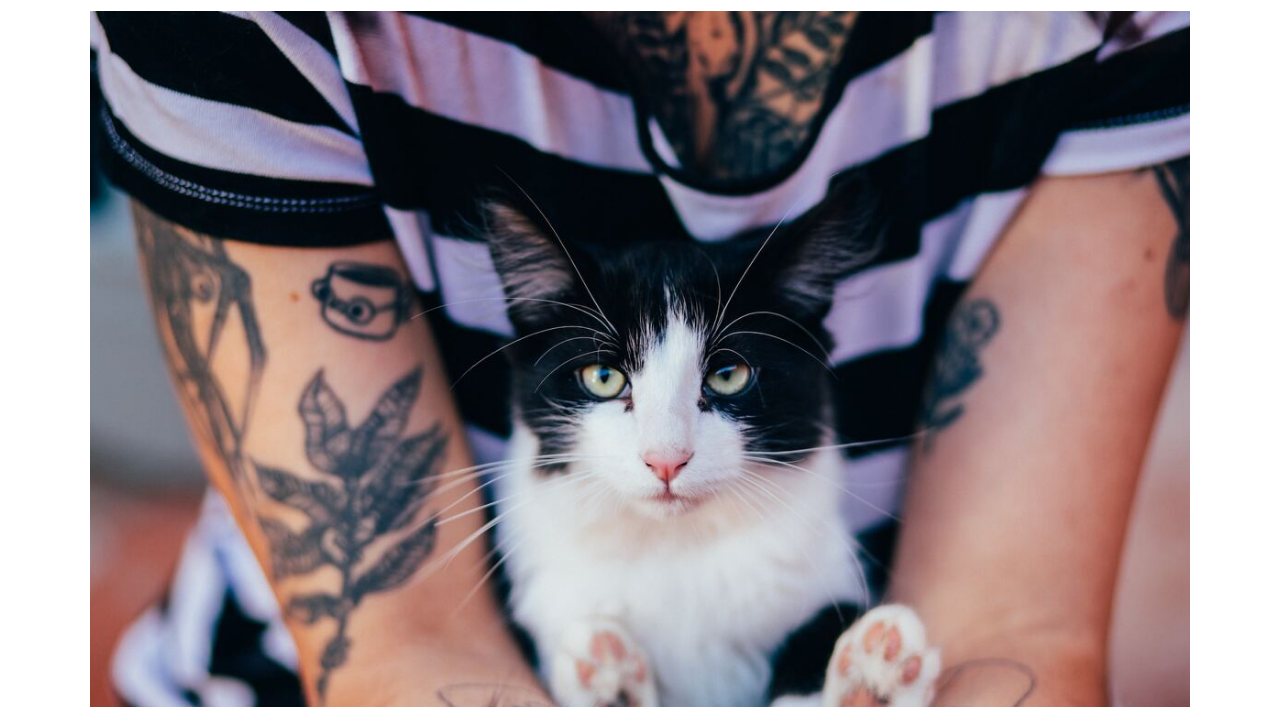
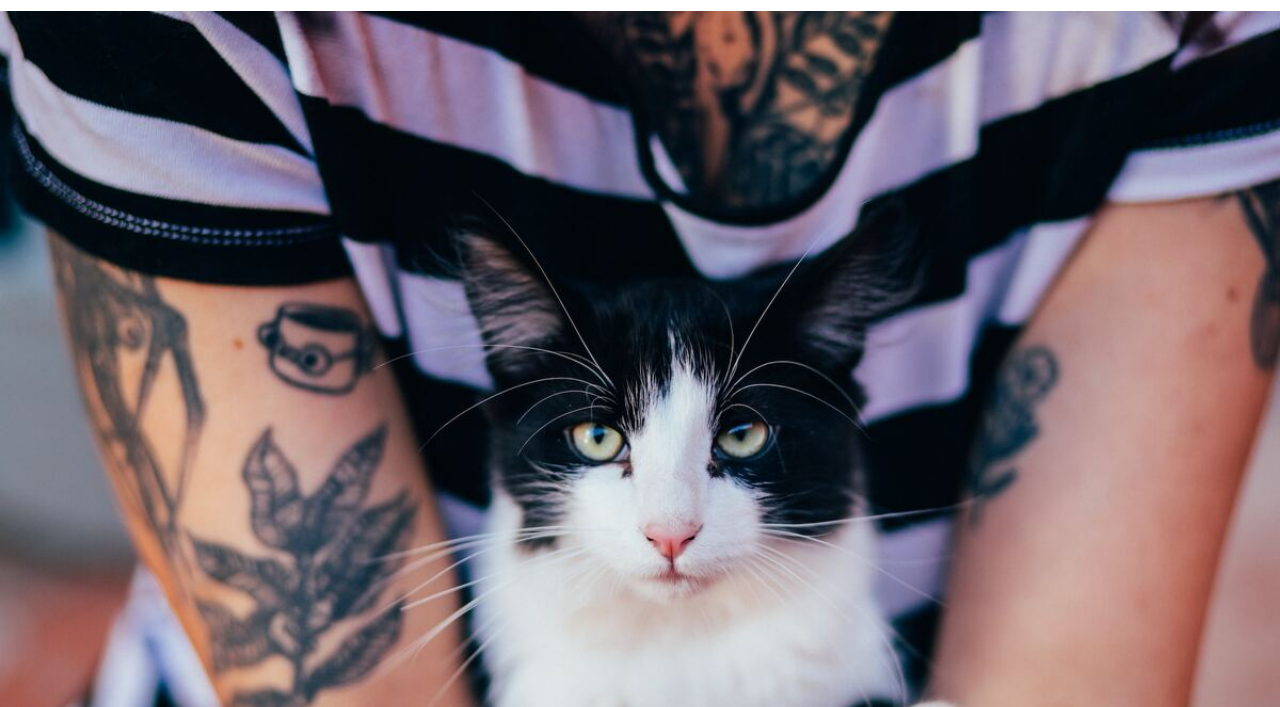
Before and after one commit to Fatima77D/Proyecto_Adopcion, a plain HTML site: page index.html in a window 1280 px wide. Shown: the part 93-800 px from the top of the page. Drawn offline with Linux system fonts and the light colour scheme; a web font is replaced by a local one.

Commit message:
Ajuste carousel y main

```diff
--- a/css/style.css
+++ b/css/style.css
@@ -164,7 +164,7 @@ a{text-decoration: none;}
     height: 100px;
 }
 main{
-    width: 1100px;
+    width: 100vw;
     margin: auto;
     min-height: 550px;
 }
```
